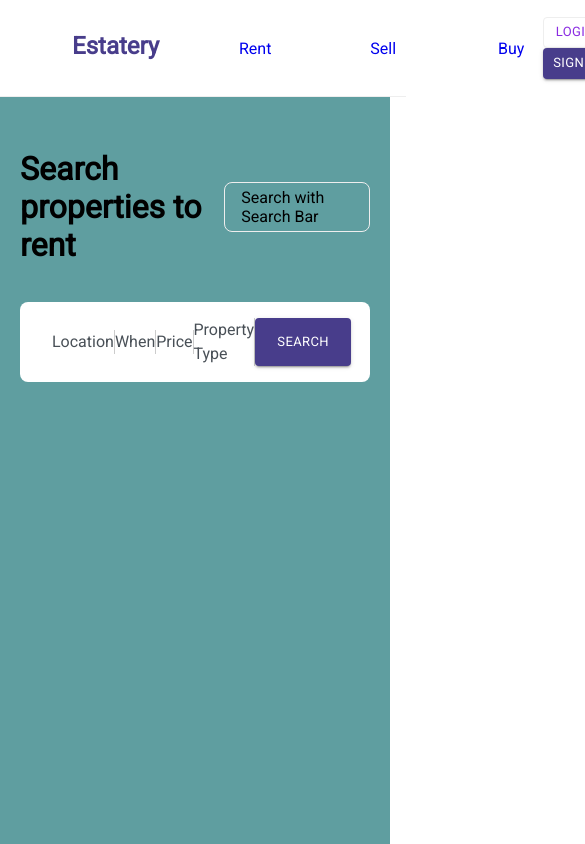
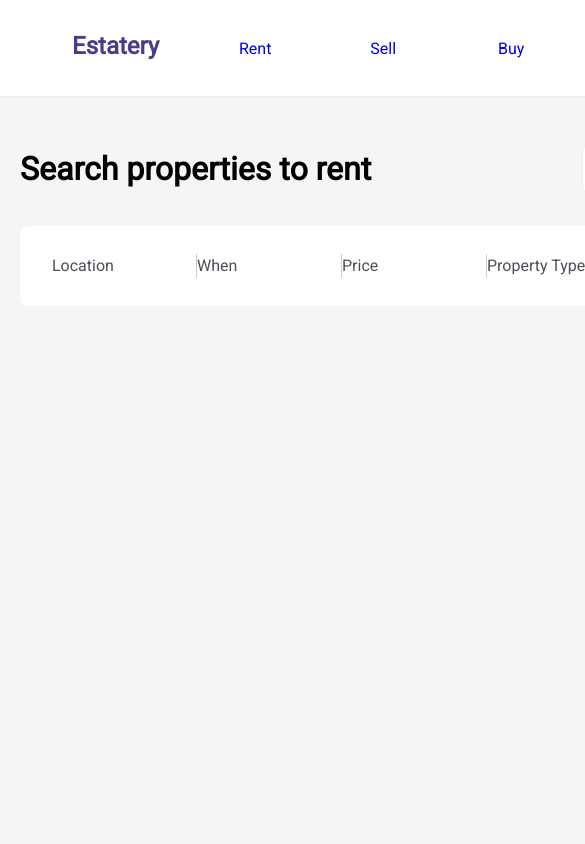
Before and after one commit to 7shoaib7/reunion, a React (Create React App) app: page /rent in a window 390 px wide. Shown: the top 844 px of the page, 585 px wide, since content can reach past the window. Built offline with nearby package versions, Linux system fonts and the light colour scheme.

Commit message:
rent-filter

```diff
--- a/package.json
+++ b/package.json
@@ -6,9 +6,11 @@
     "@emotion/react": "^11.10.5",
     "@emotion/styled": "^11.10.5",
     "@mui/material": "^5.10.15",
+    "@mui/x-date-pickers": "^5.0.9",
     "@testing-library/jest-dom": "^5.16.5",
     "@testing-library/react": "^13.4.0",
     "@testing-library/user-event": "^13.5.0",
+    "dayjs": "^1.11.6",
     "react": "^18.2.0",
     "react-dom": "^18.2.0",
     "react-router-dom": "^6.4.3",
--- a/src/App.css
+++ b/src/App.css
@@ -1,4 +1,4 @@
 .App{
   height: 100%;
-  background-color:cadetblue
+  background-color:whitesmoke;
 }
--- a/src/components/Rent/Filter/Filter.js
+++ b/src/components/Rent/Filter/Filter.js
@@ -1,8 +1,13 @@
 import React from 'react';
+import { useState } from "react"
 import "./Filter.css";
 import Button from '@mui/material/Button';
 
+
 const Filter = () => {
+
+
+
     return (
         <div className="filter">
             <div className="location flex border width">
--- a/src/components/Rent/Header/Header.css
+++ b/src/components/Rent/Header/Header.css
@@ -13,4 +13,5 @@
     display: flex;
     align-items: center;
     padding: 1rem;
+    background-color: #fff
 }
--- a/src/index.css
+++ b/src/index.css
@@ -20,3 +20,8 @@ html, body, #root {
   padding: 0;
   font-family: "Roboto"
 }
+@media(max-width:767px) {
+ #root{
+    width:fit-content
+  }
+}
```
Also changed, not shown: 1 other file (tests, documents, lock files or other folders).
